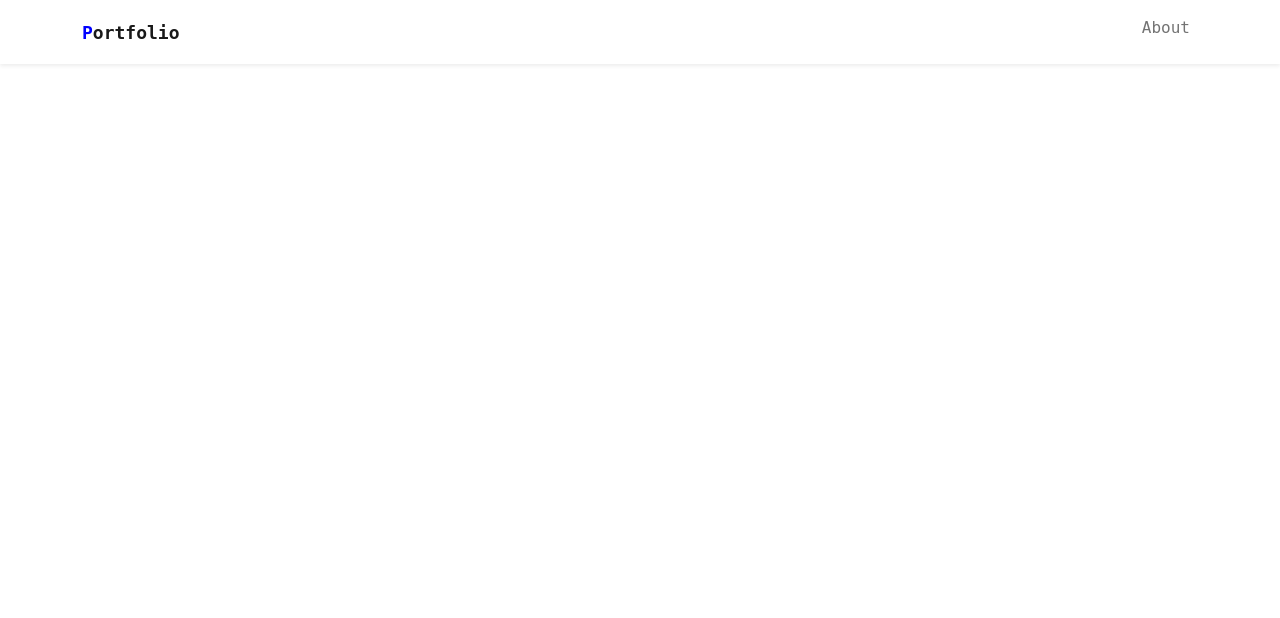
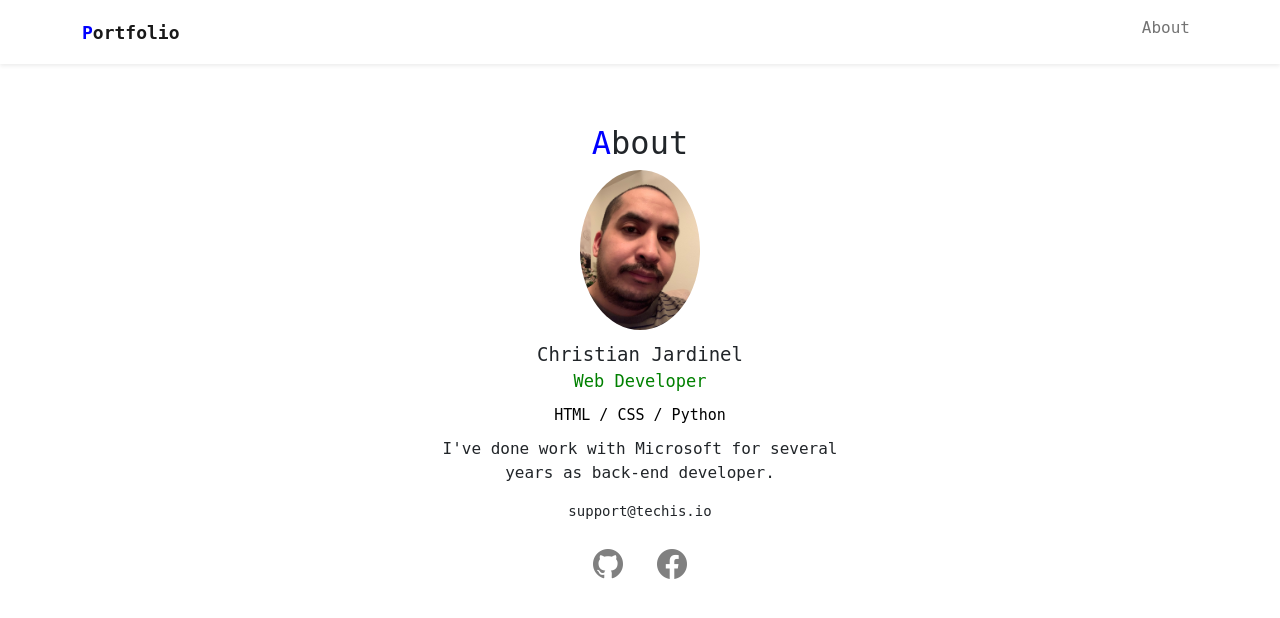
Before and after one commit to ajardinelc/portfolio, a PHP site: page / in a window 1280 px wide. Shown: the top 618 px of the page. Run offline with PHP 8.4, Linux system fonts and the light colour scheme.

Commit message:
updated portfolio

```diff
--- a/index.html
+++ b/index.html
@@ -5,6 +5,7 @@
     <meta charset="UTF-8">
     <meta http-equiv="X-UA-Compatible" content="IE=edge">
     <meta name="viewport" content="width=device-width, initial-scale=1.0">
+    <link rel="stylesheet" href="https://cdn.jsdelivr.net/npm/bootstrap-icons@1.8.1/font/bootstrap-icons.css">
     <link rel="icon" type="image/png" href="img/techis-logo.png">
         <link href="https://cdn.jsdelivr.net/npm/bootstrap@5.1.3/dist/css/bootstrap.min.css" rel="stylesheet" integrity="sha384-1BmE4kWBq78iYhFldvKuhfTAU6auU8tT94WrHftjDbrCEXSU1oBoqyl2QvZ6jIW3" crossorigin="anonymous">
         <link rel="stylesheet" href="style.css">
@@ -28,6 +29,20 @@
         </div>
       </nav>
 
+      <div id="about">
+        <h2><span class="font-primary">A</span>bout</h2>
+        <img src="IMG_0541.jpg">
+        <div class="name">Christian Jardinel</div>
+        <div class="vocation">Web Developer</div>
+        <div class="skills">HTML / CSS / Python</div>
+        <p>
+            I've done work with Microsoft for several years as back-end developer.
+        </p>
+        <div class="email">support@techis.io</div>
+        <div class="icons">
+          <a href="#"><i class="bi bi-github"></i></a>
+          <a href="#"><i class="bi bi-facebook ms-3"></i></a>
+
     <script src="https://cdn.jsdelivr.net/npm/bootstrap@5.1.3/dist/js/bootstrap.bundle.min.js" integrity="sha384-ka7Sk0Gln4gmtz2MlQnikT1wXgYsOg+OMhuP+IlRH9sENBO0LRn5q+8nbTov4+1p" crossorigin="anonymous"></script>
 </body>
 
--- a/style.css
+++ b/style.css
@@ -16,3 +16,51 @@ body{
     font-size: 18px;
     font-weight: bold;
 }
+
+/*****************
+
+ABOUT
+
+*****************/
+
+#about {
+    margin: 60px auto;
+    max-width: 400px;
+    text-align: center;
+}
+
+#about img {
+    border-radius: 50%;
+    width: 120px;
+    margin-bottom: 10px;
+}
+
+#about .name {
+    font-size: 19px;
+}
+
+#about .vocation {
+    font-size: 17px;
+    color: green;
+    margin-bottom: 10px;
+}
+
+#about .skills {
+    font-size: 15px;
+    color: black;
+    margin-bottom: 10px;
+}
+
+#about .email {
+    margin-top: 14px;
+    font-size: 14px;
+}
+
+#about .icons {
+    margin-top: 20px;
+    font-size: 30px;
+}
+
+#about .icons a {
+    color: gray;
+}
```
Also changed, not shown: README.md, img/IMG_0541.jpg (added).
